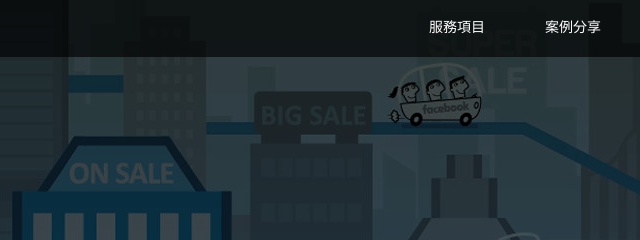
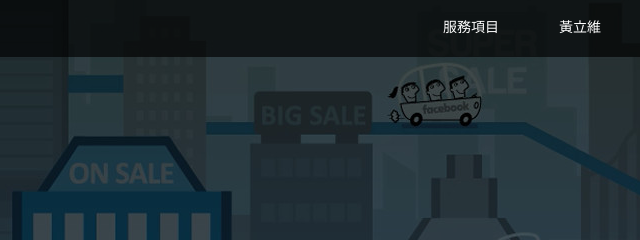
Before and after one commit to levigg/mruxer_0706, a plain HTML site: page index.html in a window 1280 px wide. Shown: the top 240 px of the page, 483-1123 px from the left. Drawn offline with nearby package versions, Linux system fonts and the light colour scheme.

Commit message:
merge test

```diff
--- a/index.html
+++ b/index.html
@@ -36,7 +36,7 @@
 			<div id="navbar">
 				<ul>
 					<li><a href="#subject" >服務項目</a></li>
-					<li><a href="mailto:Help@mruxer.com">案例分享</a></li>
+					<li><a href="mailto:Help@mruxer.com">黃立維</a></li>
 					<li><a href="#lang" class="en">關於我們</a></li>
 				</ul>
 
```
